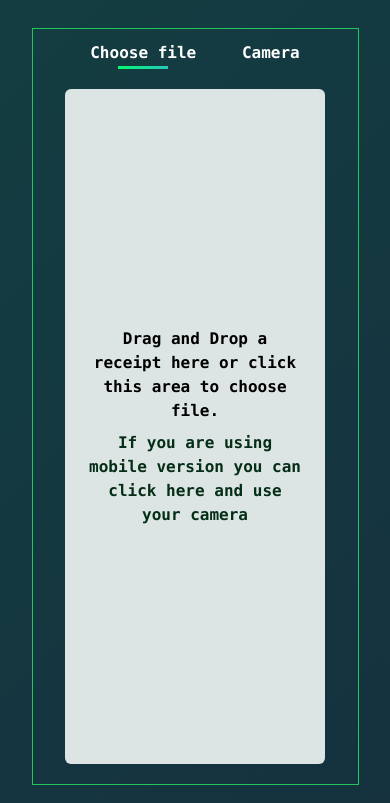
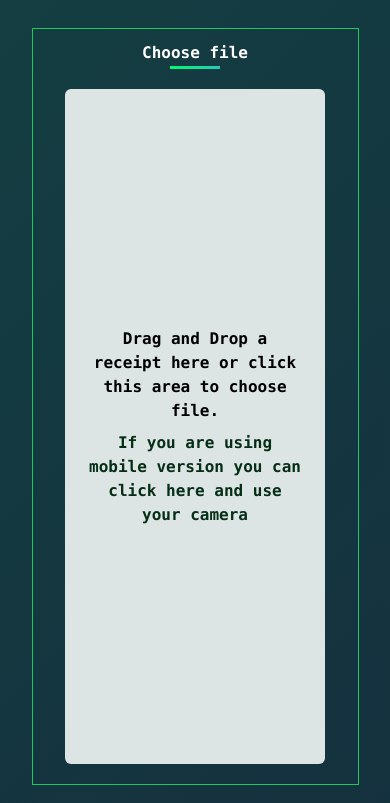
Before and after one commit to MercurialG/veryfi-exercise, a Next.js app: page / in a window 390 px wide. Shown: the top 803 px of the page. Built offline with nearby package versions, Linux system fonts and the light colour scheme.

Commit message:
Fixed input cam on mobile

```diff
--- a/components/DragAndDrop.jsx
+++ b/components/DragAndDrop.jsx
@@ -80,7 +80,7 @@ function DragAndDrop() {
         <input
           className="hidden"
           type="file"
-          accept=".jpg, .jpeg, .png"
+          accept="image/*"
           id="fileInput"
           onChange={handleFileChange}
         />
--- a/pages/HomePage.jsx
+++ b/pages/HomePage.jsx
@@ -11,11 +11,12 @@ function HomePage() {
       title: "Choose file",
       component: <DragAndDrop />,
     },
-    {
-      key: "tab2",
-      title: "Camera",
-      component: <Camera />,
-    },
+    // {
+    //   key: "tab2",
+    //   title: "Camera",
+    //   component: <Camera />,
+    //   style: "hidden md:visible",
+    // },
   ];
   const outputTabs = [
     {
```
